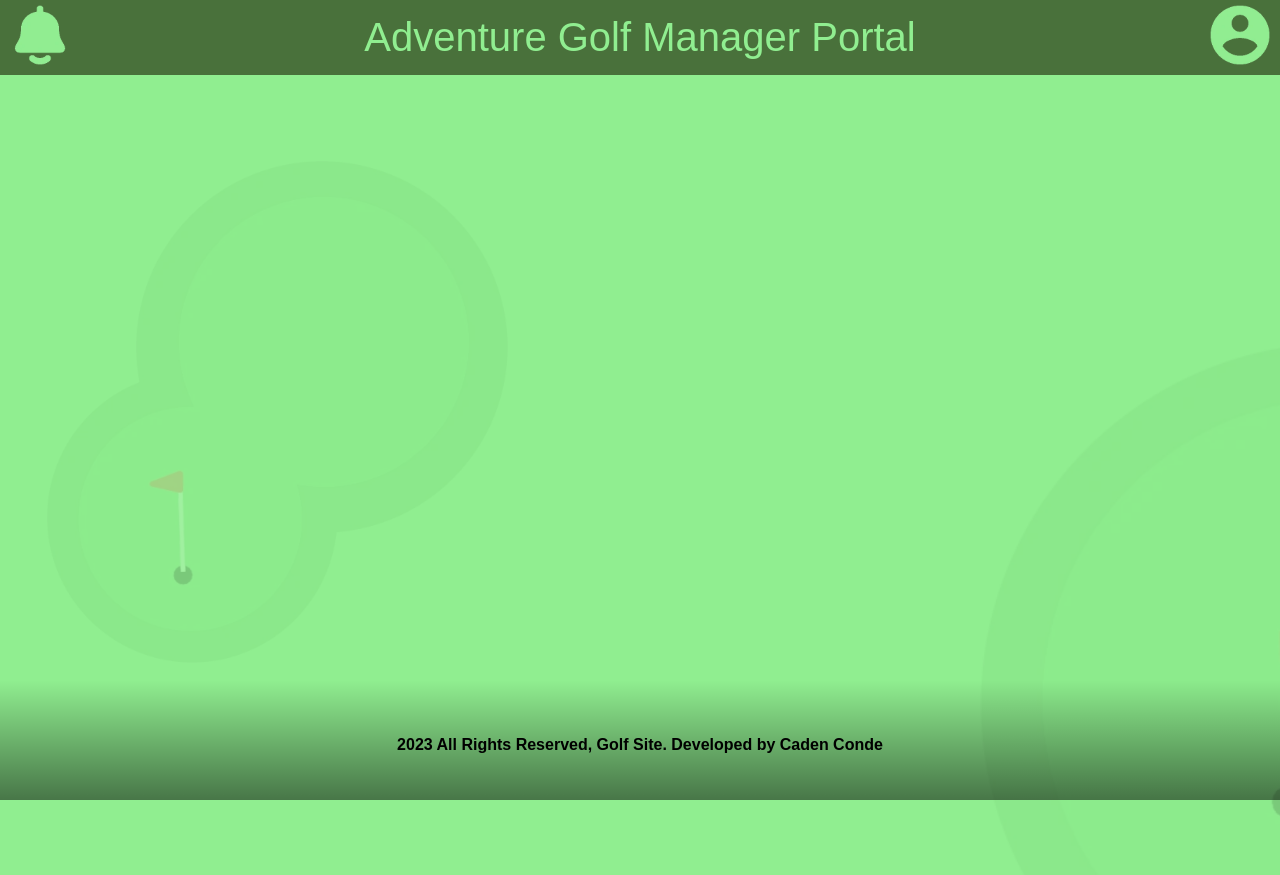
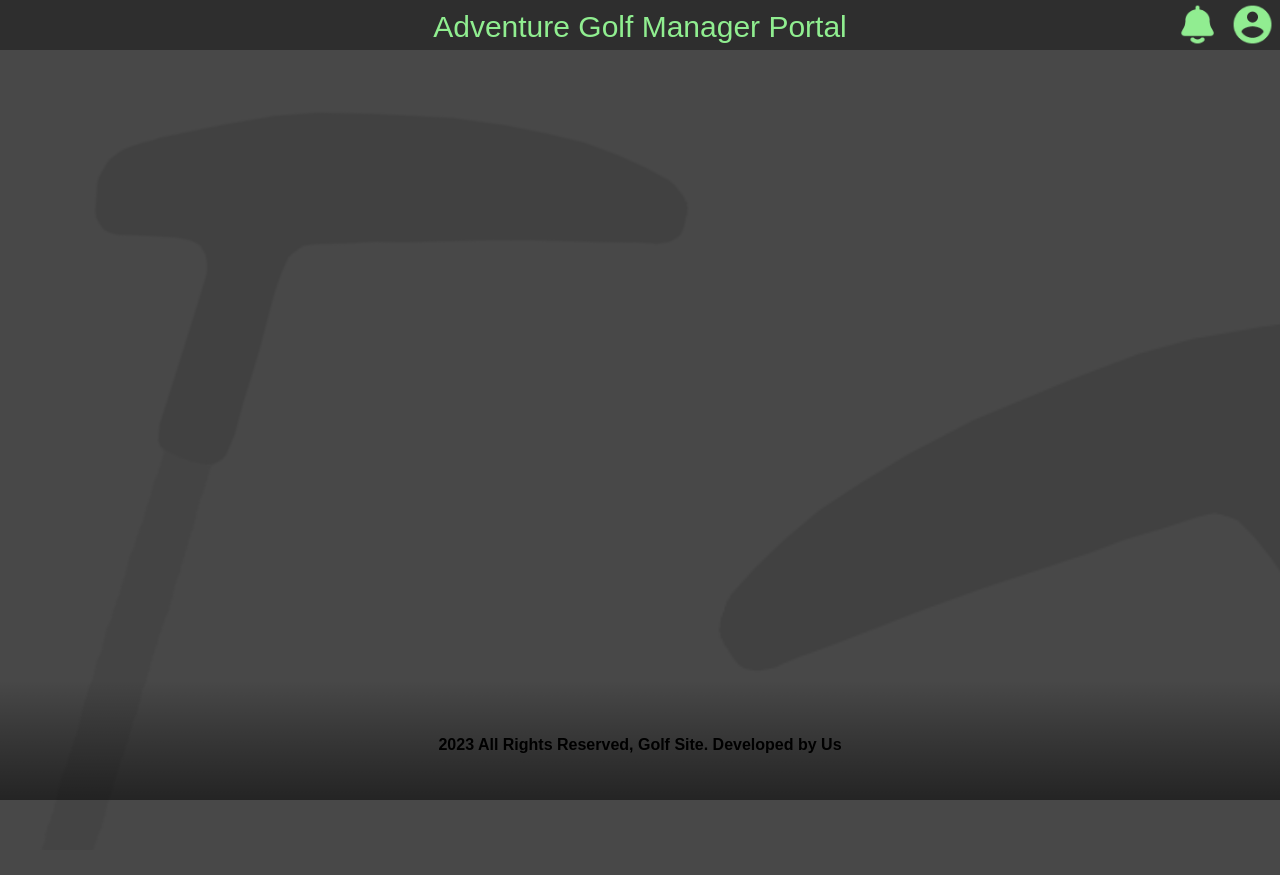
Before and after one commit to CadenConde/My-Golf-Site, a PHP site: page /GolfSite/admin/managerIndex.php in a window 1280 px wide. After the commit the page ends 800 px from the top, so only its background shows below. Run offline with PHP 8.4, Linux system fonts and the light colour scheme; the visitor is signed in with stand-in values (Sample User, id 1); some libraries are stand-ins or nearby versions.

Commit message:
Can eric see this?

```diff
--- a/GolfSite/admin/employeeIndex.php
+++ b/GolfSite/admin/employeeIndex.php
@@ -8,8 +8,8 @@
     </head>
 <?php include('partials/menu.php');?>
 
-<body style="overflow: hidden">
-    <div class="bgImages format1"></div>
+<body style="overflow: hidden" class="two">
+    <div class="bgImagesClubs clubFormat"></div>
 </body>
 
 <?php include('partials/footer.php'); ?>
--- a/GolfSite/admin/managerIndex.php
+++ b/GolfSite/admin/managerIndex.php
@@ -13,8 +13,8 @@
         }
     ?>
 
-    <body style="overflow: hidden;">
-        <div class="bgImages format1"></div>
+    <body style="overflow: hidden;" class="two">
+        <div class="bgImagesClubs clubFormat"></div>
     </body>
 
     <?php include('partials/footer.php'); ?>
--- a/GolfSite/admin/partials/footer.php
+++ b/GolfSite/admin/partials/footer.php
@@ -3,6 +3,6 @@
 <div class="footer">
     <p>
         <br><br>
-        2023 All Rights Reserved, Golf Site. Developed by Caden Conde
+        2023 All Rights Reserved, Golf Site. Developed by Us
     </p>
 </div>
--- a/GolfSite/admin/partials/menu.php
+++ b/GolfSite/admin/partials/menu.php
@@ -18,9 +18,7 @@
 ?>
 
 <section class="navBar">
-    <a href="#">
-        <img src="<?php echo SITEURL;?>/images/icons/bell.webp" alt="Notification Image" class="nav" style="height:70px; left:5px; top:0;">
-    </a>
+
     <p>Adventure Golf
     <?php
     if($_SESSION["Manager"] == true){
@@ -30,7 +28,11 @@
         echo "Employee";
     }
     ?> Portal</p>
+
+    <a href="#">
+        <img src="../images/icons/bell.webp" alt="Notification Image" class="nav" style="right:60px;">
+    </a>
     <a href="login.php">
-        <img src="<?php echo SITEURL;?>/images/icons/account.webp" alt="Notification Image" class="nav" style="height:70px; right:5px; top:0;">
+        <img src="../images/icons/account.webp" alt="Notification Image" class="nav" style="right:5px;">
     </a>
 </section>
--- a/GolfSite/css/admin.css
+++ b/GolfSite/css/admin.css
@@ -3,8 +3,11 @@
     padding: 0;
     font-family: Arial, Helvetica, sans-serif;
 }
-body{
+body.one{
     background-color: rgb(144, 238, 144);
+}
+body.two{
+    background-color: rgb(72, 72, 72);
 }
 p.error{
     padding-top: 20px;
@@ -35,11 +38,27 @@ p.error{
     background-position:-300px -300px, 800px 100px;
 }
 
+.bgImagesClubs{
+    opacity: .15;
+    z-index: -1;
+    position: absolute;
+    width: 100%;
+    height: 100%;
+    background-image: url(../images/clubBG.webp), url(../images/clubBG2.webp);
+    background-repeat: no-repeat, no-repeat;
+}
+.clubFormat{
+    background-position:700px 250px, -300px 50px;
+    background-size:  2000px, 1000px;
+}
+
 /*login stuff*/
 input.login{
-    background-color: white;
+    background-color: rgb(213, 213, 213);
     height: 30px;
     width: 100%;
+    border:none;
+    box-shadow: 3px 3px rgb(89, 89, 89);
 }
 
 p.login{
@@ -47,7 +66,7 @@ p.login{
     padding-top:30px;
     font-weight: bold;
     text-align: left;
-    color:white;
+    color:rgb(213, 213, 213);
 }
 
 .login-container{
@@ -55,7 +74,7 @@ p.login{
     align-items: center;
     margin:auto;
     margin-top: 10px;
-    background: rgba(46, 46, 46);
+    background: rgb(46, 46, 46);
     padding: 20px;
     border-radius: 10px;
     height: 375px;
@@ -63,38 +82,42 @@ p.login{
 
 p.login-title{
     font-size: 30px;
-    color:white
+    color:rgb(213, 213, 213);
 }
 
 input.submit{
+    cursor: pointer;
     margin-top:30px;
     width:100%;
     height: 40px;
     font-size: 25px;
     font-weight: bold;
-    color:rgb(255, 255, 255);
+    color:rgb(213, 213, 213);
     border: 1px solid rgb(32, 49, 26);
     box-shadow: 5px 5px rgb(32, 49, 26);
     border-radius: 5px;
-    background-color: rgb(73, 113, 59);
+    background-color: rgb(85, 131, 68);
     margin-bottom: 30px;
+    transition: 0.5s;
 }
 
 input.submit:hover{
-    border: 1px solid rgb(13, 20, 11);
-    box-shadow: 5px 5px rgb(13, 20, 11);
-    background-color: rgb(63, 96, 50);
+    border: 1px solid rgb(22, 34, 19);
+    box-shadow: 2px 2px rgb(22, 34, 19);
+    background-color: rgb(73, 110, 58);
+    transform: translate(3px, 3px);
 }
 
 section.navBar{
     text-align: center;
     color: #90ee90;
-    padding-top: 15px;
-    font-size: 40px;
-    background-color: rgb(73, 113, 59);
+    font-size: 30px;
+    padding-top: 10px;
+    background-color: rgb(46, 46, 46);
     width:100%;
-    height: 60px;
+    height: 40px;
 }
+
 .footer{
     text-align: center;
     width: 100%;
@@ -108,4 +131,12 @@ section.navBar{
 }
 img.nav{
     position:absolute;
+    height: 45px;
+    top:2px;
+    transition: .3s;
 }
+img.nav:hover{
+    opacity: .66;
+    transform: scale(.95);
+
+}
--- a/GolfSite/css/site.css
+++ b/GolfSite/css/site.css
@@ -15,6 +15,7 @@ IDEAS
 * {
     margin: 0;
     padding: 0;
+
 }
 
 body {
```
Also changed, not shown: GolfSite/admin/login.php (+28 -18 lines), GolfSite/images/clubBG.webp (added), GolfSite/images/clubBG2.webp (added).
